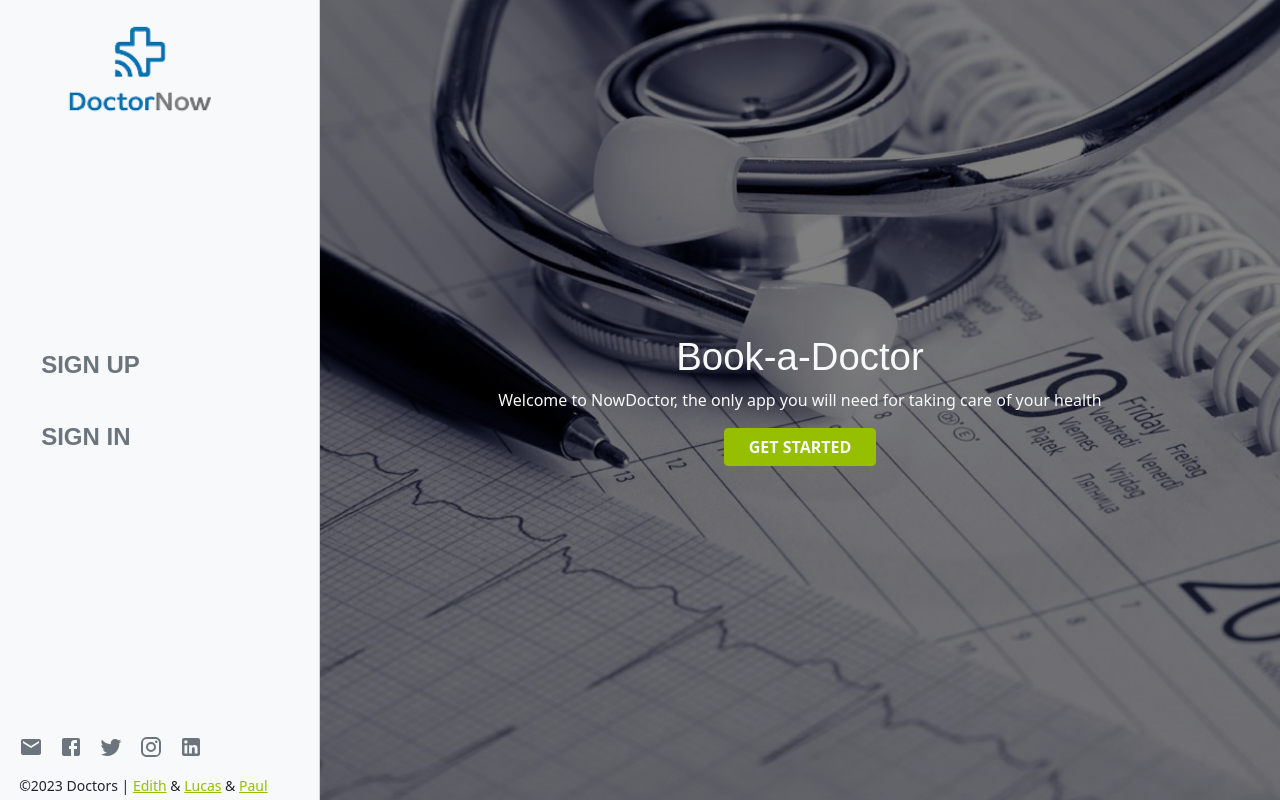
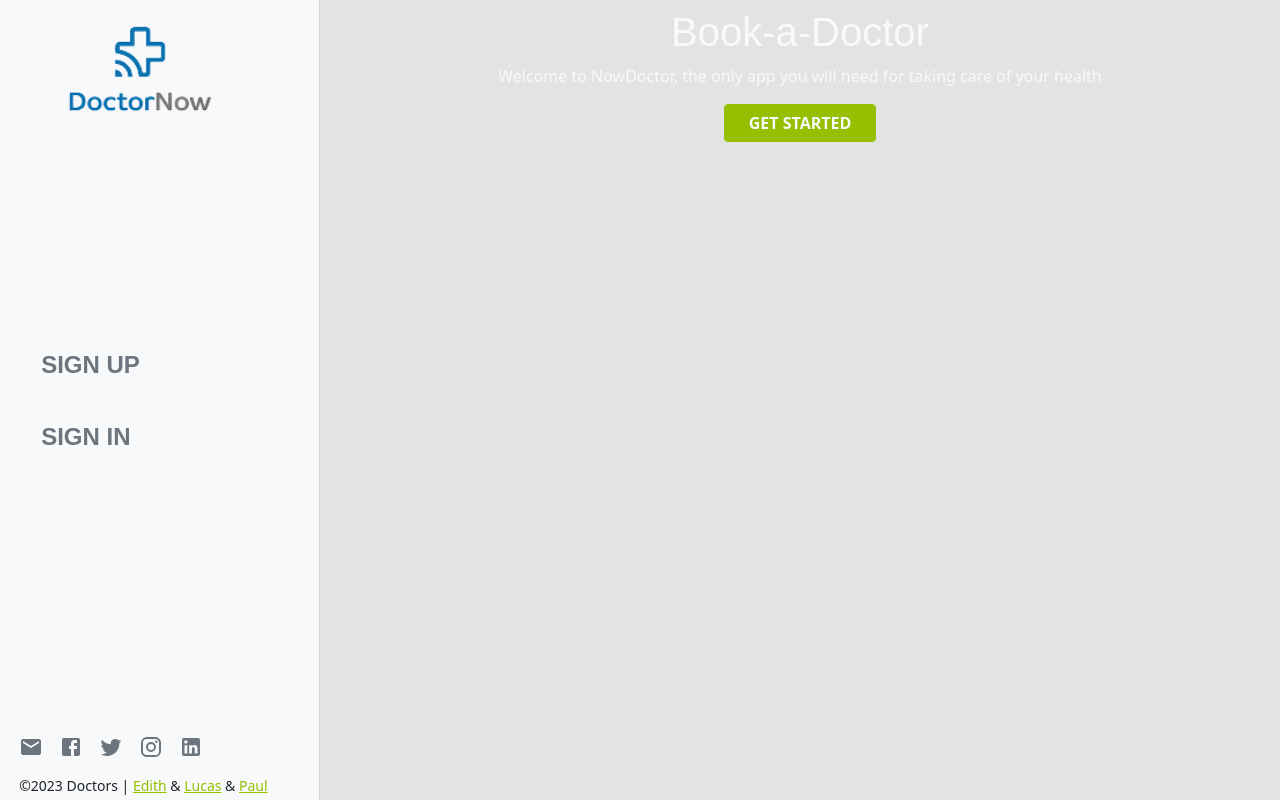
Before and after one commit to Ol-create/Doctors_Appointment, a React (Create React App) app: page / in a window 1280 px wide. Built offline with nearby package versions, Linux system fonts and the light colour scheme.

Commit message:
welcome message style

```diff
--- a/src/assets/stylesheets/_Home.scss
+++ b/src/assets/stylesheets/_Home.scss
@@ -4,19 +4,7 @@
   flex-direction: column;
 }
 
-.welcome {
-  justify-content: center;
-  align-items: center;
-  height: 100%;
-  background-color: lightgray;
-  background-image: linear-gradient(rgba(0, 0, 0, 0.5), rgba(0, 0, 0, 0.5)), url('../images/doctors-background.jpg');
-  background-size: cover, cover;
-  background-position: center;
 
-  h1 {
-    font-size: 2.4rem;
-  }
-}
 
 .doctors {
   height: 100%;
```
